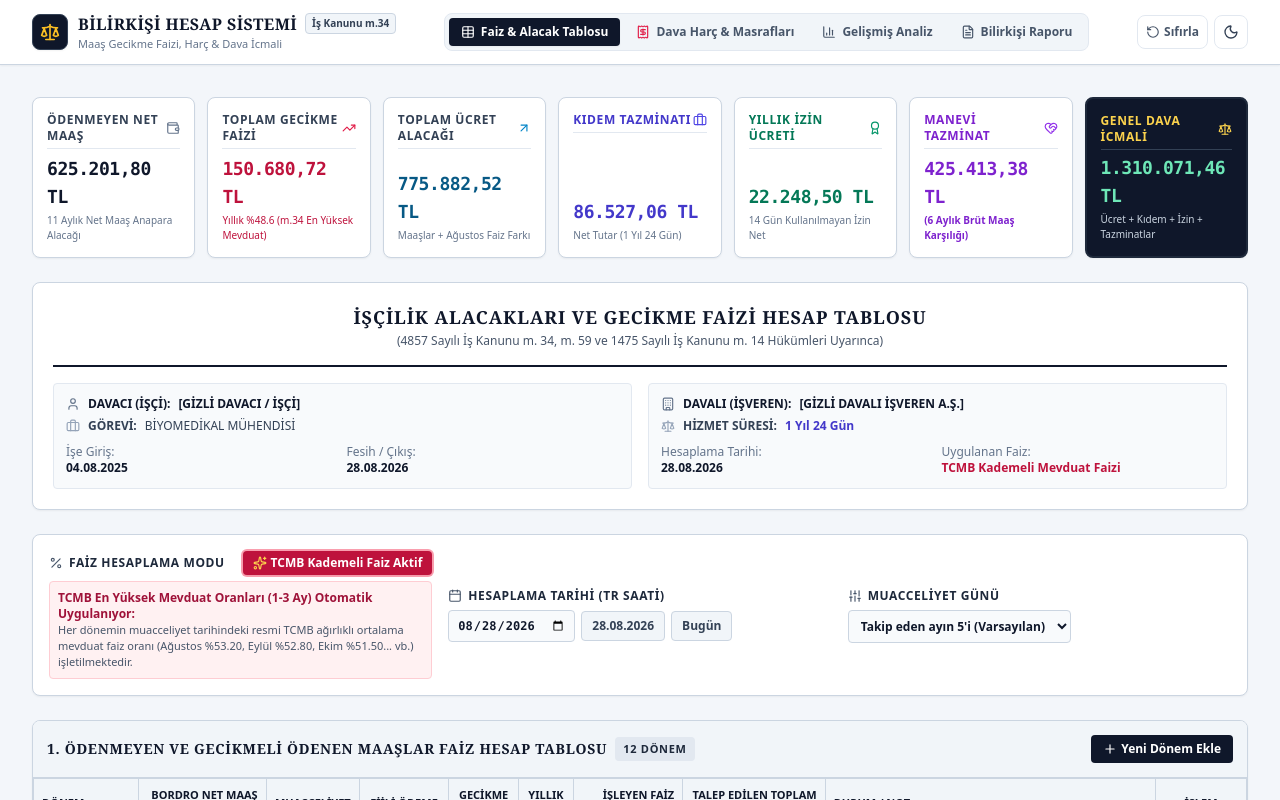
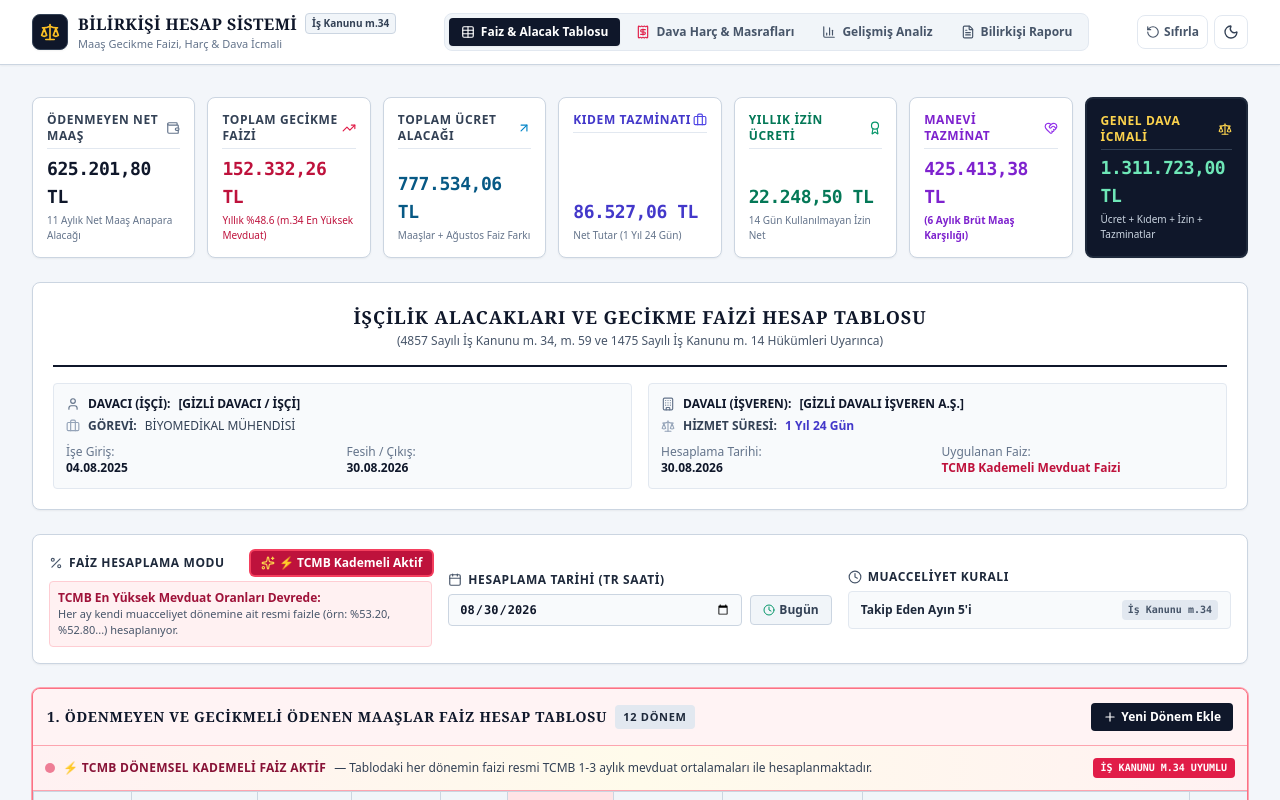
Before and after one commit to ozunekmekci/maasgecikme, a React (Vite) app: page / in a window 1280 px wide. Both pictures are taken after a click on the button "TCMB Kademeli Faizi Aç". Shown: the top 800 px of the page. Built offline with nearby package versions, Linux system fonts and the light colour scheme.

Commit message:
fix: Dinamik bugünün tarihi düzeltmesi, muacceliyet günü sabitlemesi ve TCMB kademeli faiz görsel vurgusu

```diff
--- a/src/App.tsx
+++ b/src/App.tsx
@@ -40,7 +40,7 @@ export const App: React.FC = () => {
   const [globalInterestRate, setGlobalInterestRate] = useState<number>(DEFAULT_ANNUAL_INTEREST_RATE);
   const [isTcmbGradualMode, setIsTcmbGradualMode] = useState<boolean>(false);
   const [calculationDate, setCalculationDate] = useState<string>(DEFAULT_CALCULATION_DATE);
-  const [dueDay, setDueDay] = useState<number>(5);
+  const dueDay = 5;
 
   // Data
   const [rawRecords, setRawRecords] = useState<RawPayrollRecord[]>(DEFAULT_RAW_PAYROLLS);
@@ -72,7 +72,8 @@ export const App: React.FC = () => {
       const msUntilMidnight = getMillisecondsUntilTurkeyMidnight();
 
       timerId = setTimeout(() => {
-        setRows(prevRows => prevRows.map(row => calculateSingleRow({ ...row })));
+        const nextTurkeyDate = getTurkeyDateString();
+        setCalculationDate(nextTurkeyDate);
         scheduleTurkeyMidnightRollover();
       }, msUntilMidnight + 100);
     };
@@ -156,12 +157,12 @@ export const App: React.FC = () => {
   };
 
   const handleResetToDefaults = () => {
+    const today = getTurkeyDateString();
     setRawRecords(DEFAULT_RAW_PAYROLLS);
     setGlobalInterestRate(DEFAULT_ANNUAL_INTEREST_RATE);
     setIsTcmbGradualMode(false);
-    setCalculationDate(DEFAULT_CALCULATION_DATE);
-    setDueDay(5);
-    setRows(buildSalaryClaimRows(DEFAULT_RAW_PAYROLLS, DEFAULT_ANNUAL_INTEREST_RATE, DEFAULT_CALCULATION_DATE, 5));
+    setCalculationDate(today);
+    setRows(buildSalaryClaimRows(DEFAULT_RAW_PAYROLLS, DEFAULT_ANNUAL_INTEREST_RATE, today, 5));
     setSeverance(DEFAULT_SEVERANCE);
     setAnnualLeave(DEFAULT_ANNUAL_LEAVE);
     setCompensations(DEFAULT_COMPENSATIONS);
@@ -209,7 +210,6 @@ export const App: React.FC = () => {
             calculationDate={calculationDate}
             setCalculationDate={setCalculationDate}
             dueDay={dueDay}
-            setDueDay={setDueDay}
             onUpdateRow={handleUpdateRow}
             onDeleteRow={handleDeleteRow}
             onAddRow={handleAddRow}
--- a/src/components/InterestTable.tsx
+++ b/src/components/InterestTable.tsx
@@ -41,8 +41,7 @@ interface InterestTableProps {
   setIsTcmbGradualMode: (val: boolean) => void;
   calculationDate: string;
   setCalculationDate: (date: string) => void;
-  dueDay: number;
-  setDueDay: (day: number) => void;
+  dueDay?: number;
   onUpdateRow: (id: string, updates: Partial<SalaryClaimRow>) => void;
   onDeleteRow: (id: string) => void;
   onAddRow: () => void;
@@ -65,8 +64,7 @@ export const InterestTable: React.FC<InterestTableProps> = ({
   setIsTcmbGradualMode,
   calculationDate,
   setCalculationDate,
-  dueDay,
-  setDueDay,
+  dueDay = 5,
   onUpdateRow,
   onDeleteRow,
   onAddRow,
@@ -163,11 +161,11 @@ export const InterestTable: React.FC<InterestTableProps> = ({
 
       {/* 2. Dinamik Parametre & Ayar Paneli (TCMB Kademeli / Sabit Faiz Seçicisi) */}
       <div className="bg-white dark:bg-slate-900 rounded-lg p-4 border border-slate-300 dark:border-slate-700 shadow-sm font-sans">
-        <div className="flex flex-col lg:flex-row lg:items-center lg:justify-between gap-4">
+        <div className="grid grid-cols-1 md:grid-cols-3 gap-4 items-center">
 
           {/* Faiz Modu ve Oranı */}
-          <div className="flex-1">
-            <div className="flex items-center justify-between mb-1.5">
+          <div className="space-y-1.5">
+            <div className="flex items-center justify-between">
               <label className="flex items-center space-x-1.5 text-xs font-bold uppercase tracking-wider text-slate-800 dark:text-slate-200">
                 <Percent className="w-3.5 h-3.5 text-slate-600 dark:text-slate-400" />
                 <span>Faiz Hesaplama Modu</span>
@@ -175,14 +173,14 @@ export const InterestTable: React.FC<InterestTableProps> = ({
 
               <button
                 onClick={() => setIsTcmbGradualMode(!isTcmbGradualMode)}
-                className={`flex items-center space-x-1 px-2.5 py-1 rounded text-xs font-bold transition ${
+                className={`flex items-center space-x-1 px-2.5 py-1 rounded text-xs font-bold transition shadow-sm ${
                   isTcmbGradualMode
-                    ? 'bg-rose-700 text-white shadow-sm ring-2 ring-rose-500/50'
+                    ? 'bg-rose-700 text-white ring-2 ring-rose-500'
                     : 'bg-slate-100 dark:bg-slate-800 text-slate-700 dark:text-slate-300 hover:bg-slate-200 border border-slate-300 dark:border-slate-700'
                 }`}
               >
                 <Sparkles className="w-3.5 h-3.5 text-amber-300" />
-                <span>{isTcmbGradualMode ? 'TCMB Kademeli Faiz Aktif' : 'TCMB Kademeli Faizi Aç'}</span>
+                <span>{isTcmbGradualMode ? '⚡ TCMB Kademeli Aktif' : 'TCMB Kademeli Faizi Aç'}</span>
               </button>
             </div>
 
@@ -212,75 +210,73 @@ export const InterestTable: React.FC<InterestTableProps> = ({
                           : 'bg-slate-100 dark:bg-slate-800 text-slate-700 dark:text-slate-300 hover:bg-slate-200 dark:hover:bg-slate-700 border border-slate-300 dark:border-slate-700'
                       }`}
                     >
-                      %{preset} {preset === 48 ? '(Varsayılan)' : preset === 24 ? '(Yasal)' : ''}
+                      %{preset}
                     </button>
                   ))}
                 </div>
               </div>
             ) : (
-              <div className="p-2 rounded bg-rose-50 dark:bg-rose-950/30 border border-rose-200 dark:border-rose-900/60 text-xs text-rose-800 dark:text-rose-300">
-                <span className="font-bold block">TCMB En Yüksek Mevduat Oranları (1-3 Ay) Otomatik Uygulanıyor:</span>
-                <span className="text-[11px] text-slate-600 dark:text-slate-400">
-                  Her dönemin muacceliyet tarihindeki resmi TCMB ağırlıklı ortalama mevduat faiz oranı (Ağustos %53.20, Eylül %52.80, Ekim %51.50... vb.) işletilmektedir.
+              <div className="p-2 rounded bg-rose-50 dark:bg-rose-950/40 border border-rose-200 dark:border-rose-900/60 text-xs text-rose-800 dark:text-rose-300">
+                <span className="font-bold block">TCMB En Yüksek Mevduat Oranları Devrede:</span>
+                <span className="text-[11px] text-slate-600 dark:text-slate-400 block">
+                  Her ay kendi muacceliyet dönemine ait resmi faizle (örn: %53.20, %52.80...) hesaplanıyor.
                 </span>
               </div>
             )}
           </div>
 
           {/* Hesaplama Tarihi */}
-          <div className="flex-1">
-            <label className="flex items-center space-x-1.5 text-xs font-bold uppercase tracking-wider text-slate-800 dark:text-slate-200 mb-1.5">
+          <div className="space-y-1.5">
+            <label className="flex items-center space-x-1.5 text-xs font-bold uppercase tracking-wider text-slate-800 dark:text-slate-200">
               <Calendar className="w-3.5 h-3.5 text-slate-600 dark:text-slate-400" />
               <span>Hesaplama Tarihi (TR Saati)</span>
             </label>
-            <div className="flex items-center space-x-1.5">
+            <div className="flex items-center space-x-2">
               <input
                 type="date"
                 value={calculationDate}
                 onChange={(e) => setCalculationDate(e.target.value)}
-                className="px-2 py-1.5 text-xs font-bold rounded border border-slate-300 dark:border-slate-700 bg-slate-50 dark:bg-slate-800 text-slate-900 dark:text-white font-mono"
+                className="px-2.5 py-1.5 text-xs font-bold rounded border border-slate-300 dark:border-slate-700 bg-slate-50 dark:bg-slate-800 text-slate-900 dark:text-white font-mono flex-1"
               />
               <button
-                onClick={() => setCalculationDate('2026-08-28')}
-                className="px-2.5 py-1.5 rounded text-xs font-bold bg-slate-100 dark:bg-slate-800 text-slate-700 dark:text-slate-300 hover:bg-slate-200 dark:hover:bg-slate-700 border border-slate-300 dark:border-slate-700 transition"
+                onClick={setDateToday}
+                className="px-3 py-1.5 rounded text-xs font-bold bg-slate-100 dark:bg-slate-800 text-slate-700 dark:text-slate-300 hover:bg-slate-200 dark:hover:bg-slate-700 border border-slate-300 dark:border-slate-700 transition flex items-center space-x-1 shrink-0"
+                title="Bugünün Türkiye Tarihine Getir"
               >
-                28.08.2026
-              </button>
-              <button
-                onClick={setDateToday}
-                className="px-2.5 py-1.5 rounded text-xs font-bold bg-slate-100 dark:bg-slate-800 text-slate-700 dark:text-slate-300 hover:bg-slate-200 dark:hover:bg-slate-700 border border-slate-300 dark:border-slate-700 transition"
-              >
-                Bugün
+                <Clock className="w-3 h-3 text-emerald-600" />
+                <span>Bugün</span>
               </button>
             </div>
           </div>
 
-          {/* Muacceliyet Günü */}
-          <div className="flex-1">
-            <label className="flex items-center space-x-1.5 text-xs font-bold uppercase tracking-wider text-slate-800 dark:text-slate-200 mb-1.5">
-              <Sliders className="w-3.5 h-3.5 text-slate-600 dark:text-slate-400" />
-              <span>Muacceliyet Günü</span>
+          {/* Muacceliyet Kuralı */}
+          <div className="space-y-1.5">
+            <label className="flex items-center space-x-1.5 text-xs font-bold uppercase tracking-wider text-slate-800 dark:text-slate-200">
+              <Clock className="w-3.5 h-3.5 text-slate-600 dark:text-slate-400" />
+              <span>Muacceliyet Kuralı</span>
             </label>
-            <select
-              value={dueDay}
-              onChange={(e) => setDueDay(parseInt(e.target.value, 10))}
-              className="px-2 py-1.5 text-xs font-bold rounded border border-slate-300 dark:border-slate-700 bg-slate-50 dark:bg-slate-800 text-slate-900 dark:text-white"
-            >
-              <option value={5}>Takip eden ayın 5'i (Varsayılan)</option>
-              <option value={1}>Takip eden ayın 1'i</option>
-              <option value={10}>Takip eden ayın 10'u</option>
-              <option value={15}>Takip eden ayın 15'i</option>
-            </select>
+            <div className="px-3 py-2 rounded border border-slate-200 dark:border-slate-700 bg-slate-50 dark:bg-slate-800 text-slate-800 dark:text-slate-200 text-xs font-bold flex items-center justify-between">
+              <span>Takip Eden Ayın {dueDay}'i</span>
+              <span className="text-[10px] px-1.5 py-0.5 rounded bg-slate-200 dark:bg-slate-700 font-mono text-slate-600 dark:text-slate-300 font-semibold">
+                İş Kanunu m.34
+              </span>
+            </div>
           </div>
 
         </div>
       </div>
 
       {/* 3. Resmi Bilirkişi Formatlı Ana Tablo */}
-      <div className="bg-white dark:bg-slate-900 rounded-lg border border-slate-300 dark:border-slate-700 shadow-sm overflow-hidden font-sans">
+      <div className={`bg-white dark:bg-slate-900 rounded-lg border shadow-sm overflow-hidden font-sans transition-colors ${
+        isTcmbGradualMode ? 'border-rose-400 dark:border-rose-800 ring-1 ring-rose-300 dark:ring-rose-900' : 'border-slate-300 dark:border-slate-700'
+      }`}>
 
         {/* Table Header Bar */}
-        <div className="p-3 sm:p-3.5 bg-slate-100 dark:bg-slate-800 border-b border-slate-300 dark:border-slate-700 flex flex-col sm:flex-row sm:items-center justify-between gap-2">
+        <div className={`p-3 sm:p-3.5 border-b flex flex-col sm:flex-row sm:items-center justify-between gap-2 transition-colors ${
+          isTcmbGradualMode
+            ? 'bg-rose-50/80 dark:bg-rose-950/40 border-rose-300 dark:border-rose-800'
+            : 'bg-slate-100 dark:bg-slate-800 border-slate-300 dark:border-slate-700'
+        }`}>
           <div>
             <h3 className="text-xs sm:text-sm font-bold uppercase tracking-wider text-slate-900 dark:text-white flex items-center space-x-2 font-serif">
               <span>1. ÖDENMEYEN VE GECİKMELİ ÖDENEN MAAŞLAR FAİZ HESAP TABLOSU</span>
@@ -299,6 +295,24 @@ export const InterestTable: React.FC<InterestTableProps> = ({
           </button>
         </div>
 
+        {/* TCMB Active Prominent Banner */}
+        {isTcmbGradualMode && (
+          <div className="p-3 bg-gradient-to-r from-rose-50 via-amber-50 to-rose-50 dark:from-rose-950/50 dark:via-slate-900 dark:to-rose-950/50 border-b border-rose-300 dark:border-rose-800 flex flex-col sm:flex-row sm:items-center justify-between gap-2 text-xs">
+            <div className="flex items-center space-x-2">
+              <span className="w-2.5 h-2.5 rounded-full bg-rose-600 animate-pulse shrink-0" />
+              <span className="font-black text-rose-900 dark:text-rose-200 uppercase tracking-wide">
+                ⚡ TCMB DÖNEMSEL KADEMELİ FAİZ AKTİF
+              </span>
+              <span className="text-slate-700 dark:text-slate-300 hidden md:inline">
+                — Tablodaki her dönemin faizi resmi TCMB 1-3 aylık mevduat ortalamaları ile hesaplanmaktadır.
+              </span>
+            </div>
+            <span className="px-2 py-0.5 rounded bg-rose-600 text-white font-mono font-bold text-[10px] uppercase shrink-0">
+              İş Kanunu m.34 Uyumlu
+            </span>
+          </div>
+        )}
+
         {/* Mobile Scroll Indicator Helper */}
         <div className="sm:hidden px-3 py-1.5 bg-amber-50 dark:bg-amber-950/40 border-b border-amber-200 dark:border-amber-900/50 text-[11px] text-amber-800 dark:text-amber-300 flex items-center justify-between">
           <span>↔ Tabloyu sağa/sola kaydırarak tüm sütunları görebilirsiniz</span>
@@ -313,7 +327,11 @@ export const InterestTable: React.FC<InterestTableProps> = ({
                 <th className="p-2 border border-slate-300 dark:border-slate-700 text-center">Muacceliyet</th>
                 <th className="p-2 border border-slate-300 dark:border-slate-700 text-center">Fiili Ödeme</th>
                 <th className="p-2 border border-slate-300 dark:border-slate-700 text-center">Gecikme Günü</th>
-                <th className="p-2 border border-slate-300 dark:border-slate-700 text-center">Yıllık Faiz</th>
+                <th className={`p-2 border border-slate-300 dark:border-slate-700 text-center transition-colors ${
+                  isTcmbGradualMode ? 'bg-rose-100 dark:bg-rose-950/90 text-rose-900 dark:text-rose-200' : ''
+                }`}>
+                  {isTcmbGradualMode ? 'Yıllık Faiz (TCMB %)' : 'Yıllık Faiz (%)'}
+                </th>
                 <th className="p-2 border border-slate-300 dark:border-slate-700 text-right">İşleyen Faiz (TL)</th>
                 <th className="p-2 border border-slate-300 dark:border-slate-700 text-right font-black">Talep Edilen Toplam (TL)</th>
                 <th className="p-2 border border-slate-300 dark:border-slate-700">Durum / Not</th>
@@ -362,7 +380,7 @@ export const InterestTable: React.FC<InterestTableProps> = ({
                     </td>
 
                     {/* Muacceliyet Tarihi */}
-                    <td className="p-2 border border-slate-300 dark:border-slate-700 text-center font-mono text-slate-700 dark:text-slate-300 whitespace-nowrap">
+                    <td className="p-2 border border-slate-300 dark:border-slate-700 text-center font-mono whitespace-nowrap">
                       {isEditing ? (
                         <input
                           type="date"
@@ -400,17 +418,22 @@ export const InterestTable: React.FC<InterestTableProps> = ({
                     </td>
 
                     {/* Faiz Oranı */}
-                    <td className="p-2 border border-slate-300 dark:border-slate-700 text-center font-mono font-medium whitespace-nowrap">
+                    <td className="p-2 border border-slate-300 dark:border-slate-700 text-center font-mono whitespace-nowrap">
                       {isEditing ? (
                         <input
                           type="number"
-                          step="1"
+                          step="0.1"
                           value={row.annualInterestRate}
                           onChange={(e) => onUpdateRow(row.id, { annualInterestRate: parseFloat(e.target.value) || 0 })}
-                          className="px-1 py-0.5 text-xs text-center rounded border border-slate-300 dark:border-slate-600 bg-white dark:bg-slate-800 w-14 font-mono font-bold"
+                          className="px-1 py-0.5 text-xs text-center rounded border border-slate-300 dark:border-slate-600 bg-white dark:bg-slate-800 w-16 font-mono font-bold"
                         />
+                      ) : isTcmbGradualMode ? (
+                        <span className="inline-flex items-center space-x-1 px-2 py-0.5 rounded-full text-[11px] font-black bg-rose-100 dark:bg-rose-950/80 text-rose-800 dark:text-rose-300 border border-rose-300 dark:border-rose-800 shadow-sm" title={`TCMB 1-3 Ay Mevduat: %${row.annualInterestRate.toFixed(2)}`}>
+                          <span>TCMB</span>
+                          <span>%{row.annualInterestRate.toFixed(2)}</span>
+                        </span>
                       ) : (
-                        <span>%{row.annualInterestRate}</span>
+                        <span className="font-semibold text-slate-800 dark:text-slate-200">%{row.annualInterestRate}</span>
                       )}
                     </td>
 
--- a/src/data/defaultBordroData.ts
+++ b/src/data/defaultBordroData.ts
@@ -1,4 +1,5 @@
 import { RawPayrollRecord, SalaryClaimRow, SeveranceClaim, AnnualLeaveClaim, CompensationItem } from '../types/payroll';
+import { getTurkeyDateString } from '../utils/interestCalculator';
 
 export const DEFAULT_RAW_PAYROLLS: RawPayrollRecord[] = [
   {
@@ -339,13 +340,13 @@ export const DEFAULT_RAW_PAYROLLS: RawPayrollRecord[] = [
   }
 ];
 
-export const DEFAULT_CALCULATION_DATE = '2026-08-28';
+export const DEFAULT_CALCULATION_DATE = getTurkeyDateString();
 export const DEFAULT_ANNUAL_INTEREST_RATE = 48; // %48
 
 export const DEFAULT_SEVERANCE: SeveranceClaim = {
   enabled: true,
   startDate: '2025-08-04',
-  terminationDate: '2026-08-28',
+  terminationDate: getTurkeyDateString(),
   serviceYears: 1,
   serviceDays: 24,
   baseGross: 70902.23,
```
